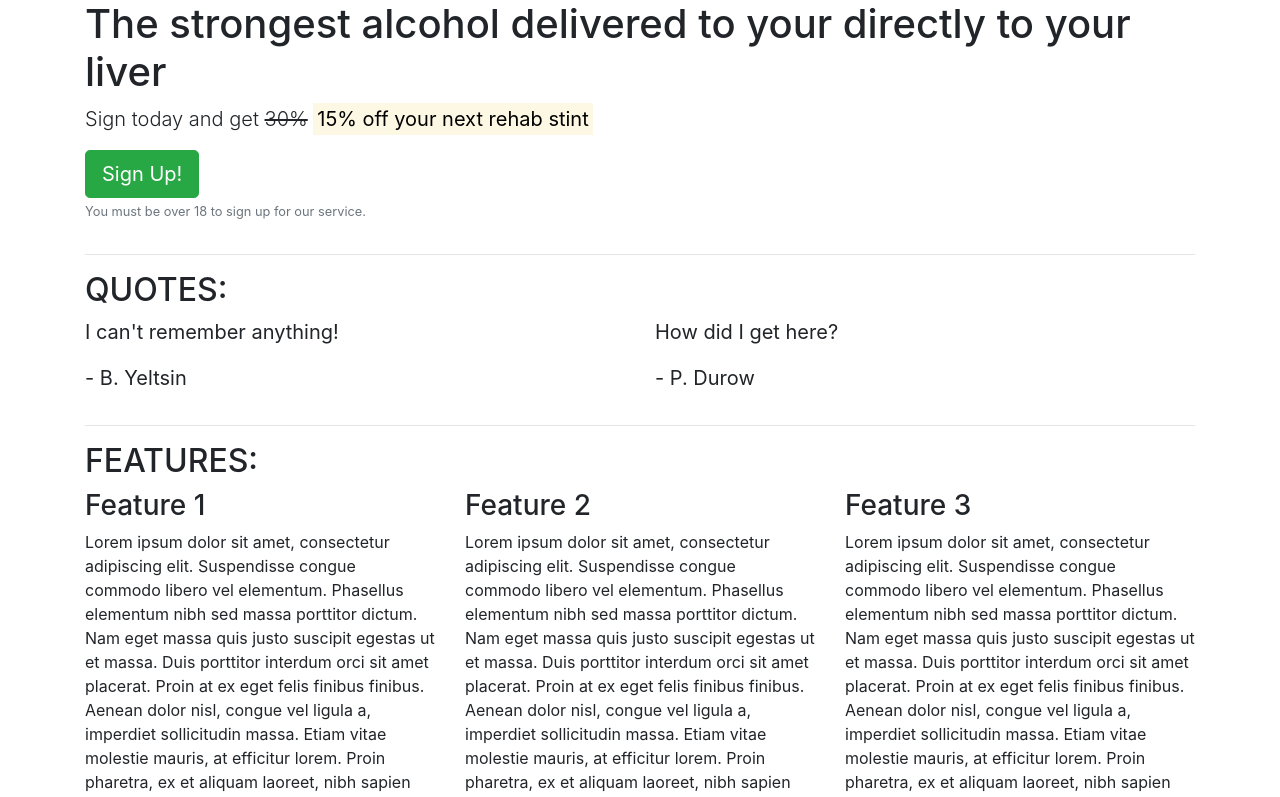
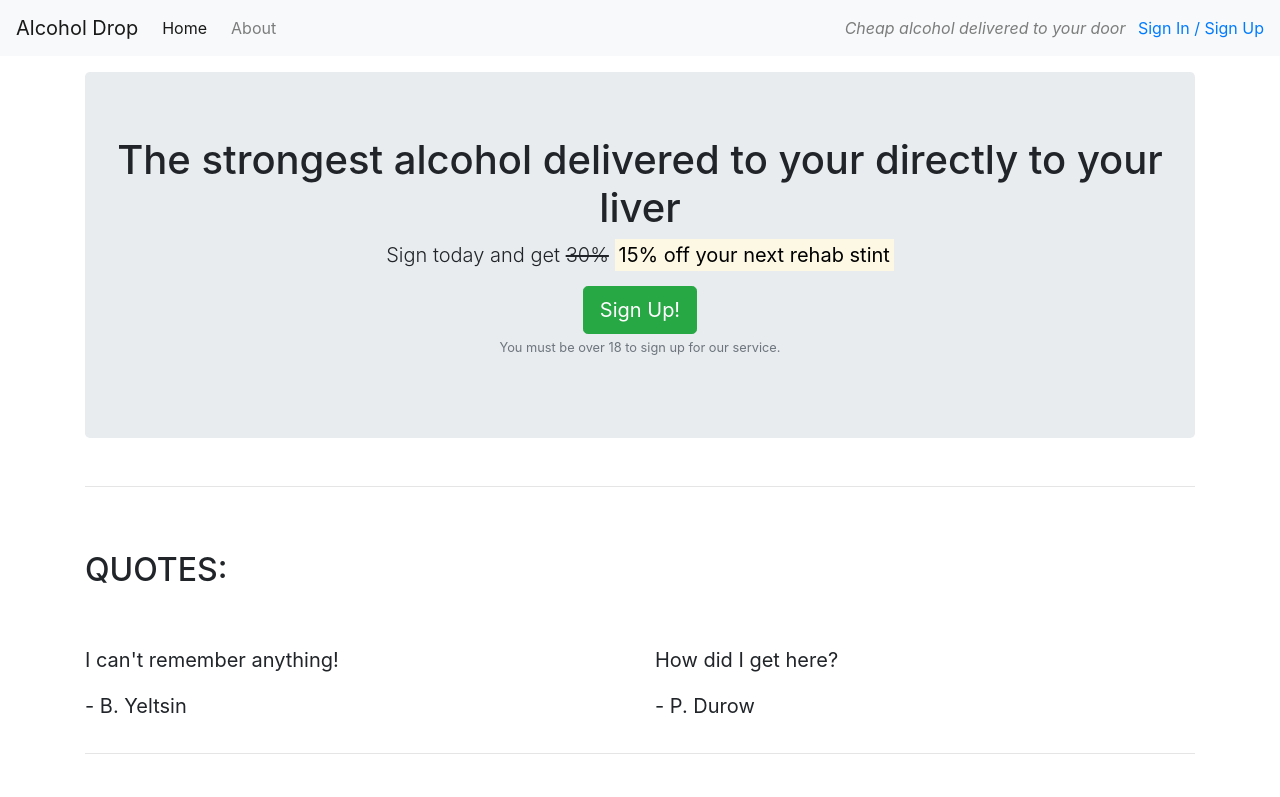
Before and after one commit to rch79/Bootstrap-test, a plain HTML site: page index.html in a window 1280 px wide. Shown: the top 797 px of the page. Drawn offline with nearby package versions, Linux system fonts and the light colour scheme.

Commit message:
add navbar. images and additional styling

```diff
--- a/index.html
+++ b/index.html
@@ -9,13 +9,27 @@
     <script src="https://cdn.jsdelivr.net/npm/bootstrap@4.5.3/dist/js/bootstrap.bundle.min.js" integrity="sha384-ho+j7jyWK8fNQe+A12Hb8AhRq26LrZ/JpcUGGOn+Y7RsweNrtN/tE3MoK7ZeZDyx" crossorigin="anonymous"></script>
 </head>
 <body>
-    <article class="container">
+    <nav class="navbar navbar-light bg-light navbar-expand-sm">
+        <a href="/" class="navbar-brand">Alcohol Drop</a>
+        <ul class="navbar-nav mr-auto">
+            <li class="active nav-item mr-2"><a class="nav-link" href="/">Home</a></li>
+            <li class="nav-item mr-2"><a class="nav-link" href="/about">About</a></li>
+            <li class="nav-item mr-2 d-block d-sm-none"><a class="nav-link" href="/login">Sign In / Sign Up</a></li>
+        </ul>
+        <div class="d-none d-md-block">
+            <p class="navbar-text my-auto mr-2"><i>Cheap alcohol delivered to your door</i></p>
+            <a href="/login">Sign In / Sign Up</a>
+        </div>
+    </nav>
+    <article class="container mt-3">
         <!-- Callout -->
         <div class="row">
             <div class="col-12">
-                <section class="callout">
+                <section class="callout jumbotron text-center">
                     <h1>The strongest alcohol delivered to your directly to your liver</h1>
-                    <p class="lead"> Sign today and get <s>30%</s> <strong><mark>15% off your next rehab stint</mark></strong></p>
+                    <p class="lead"> Sign today and get <s class="d-none d-sm-inline">30%</s>
+                    <span class="d-inline d-sm-none"><br></span>
+                    <strong><mark>15% off your next rehab stint</mark></strong></p>
                     <button type="button" class="btn btn-success btn-lg">Sign Up!</button>
                     <p class="text-muted"><small>You must be over 18 to sign up for our service.</small></p>
                 </section>
@@ -27,7 +41,7 @@
         <!-- Quotes -->
         <section class="quotes">
             <div class="row">
-                <div class="col-12">
+                <div class="col-12 my-5">
                     <h2 class="text-uppercase">Quotes: </h2>
                 </div>
             </div>
@@ -52,7 +66,7 @@
         <!-- Features-->
         <section class="features">
             <div class="row">
-                <div class="col-12">
+                <div class="col-12 my-5">
                     <h2 class="text-uppercase">Features: </h2>
                 </div>
             </div>
```
Also changed, not shown: media/images/girl-image.png (added), media/images/guy-image.png (added).
